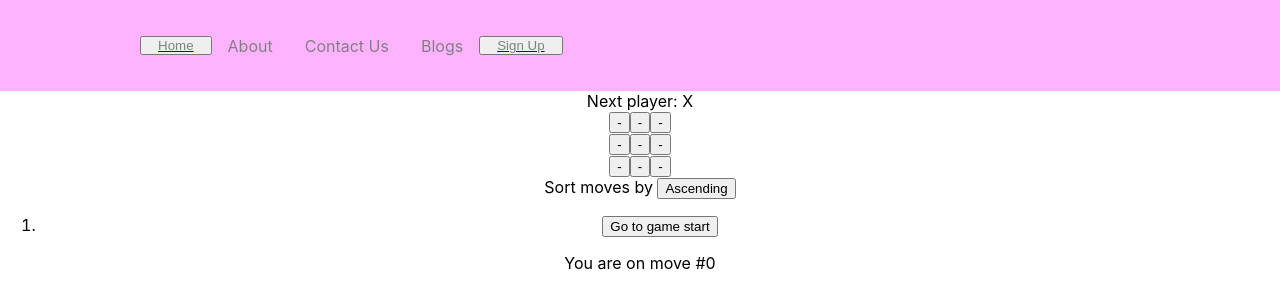
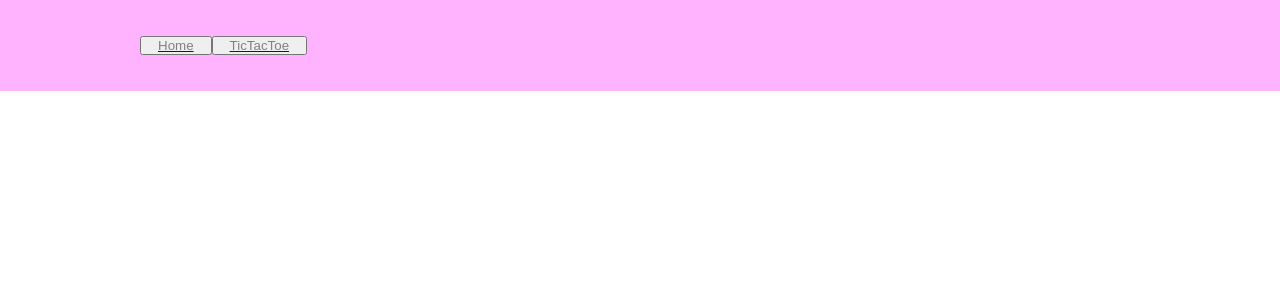
Before and after one commit to Magthylius/magthylius.github.io, a React (Create React App) app in the folder web/: page / in a window 1280 px wide. Shown: the top 308 px of the page. Built offline with nearby package versions, Linux system fonts and the light colour scheme.

Commit message:
refactor: tic tac toe game as page

```diff
--- a/web/src/components/main/Main.tsx
+++ b/web/src/components/main/Main.tsx
@@ -1,13 +1,13 @@
 import { Routes, Route } from 'react-router-dom';
 
 import Home from '../../pages/Home';
-import Signup from '../../pages/Signup';
+import TicTacToeGame from '../../pages/TicTacToeGame';
 
 const Main = () => {
   return (
     <Routes>
       <Route path='/' element={<Home />}></Route>
-      <Route path='/signup' element={<Signup />}></Route>
+      <Route path='/tictactoe' element={<TicTacToeGame />}></Route>
     </Routes>
   );
 }
--- a/web/src/components/navbar/Navbar.tsx
+++ b/web/src/components/navbar/Navbar.tsx
@@ -13,18 +13,9 @@ const Navbar = () => {
               Home
             </button>
           </Link>
-          <div className="navlink">
-            About
-          </div>
-          <div className="navlink">
-            Contact Us
-          </div>
-          <div className="navlink">
-            Blogs
-          </div>
-          <Link to="/signup">
+          <Link to="/tictactoe">
             <button className="navlink">
-              Sign Up
+              TicTacToe
             </button>
           </Link>
         </div>
--- a/web/src/pages/Home.tsx
+++ b/web/src/pages/Home.tsx
@@ -1,9 +1,6 @@
-import TicTacToeGame from "../components/games/TicTacToeGame";
-
 export default function Home() {
   return (
     <div>
-      <TicTacToeGame />
     </div>
   );
 }
```
Also changed, not shown: web/src/pages/TicTacToeGame.css (renamed from web/src/components/games/TicTacToeGame.css), web/src/pages/TicTacToeGame.tsx (renamed from web/src/components/games/TicTacToeGame.tsx).
